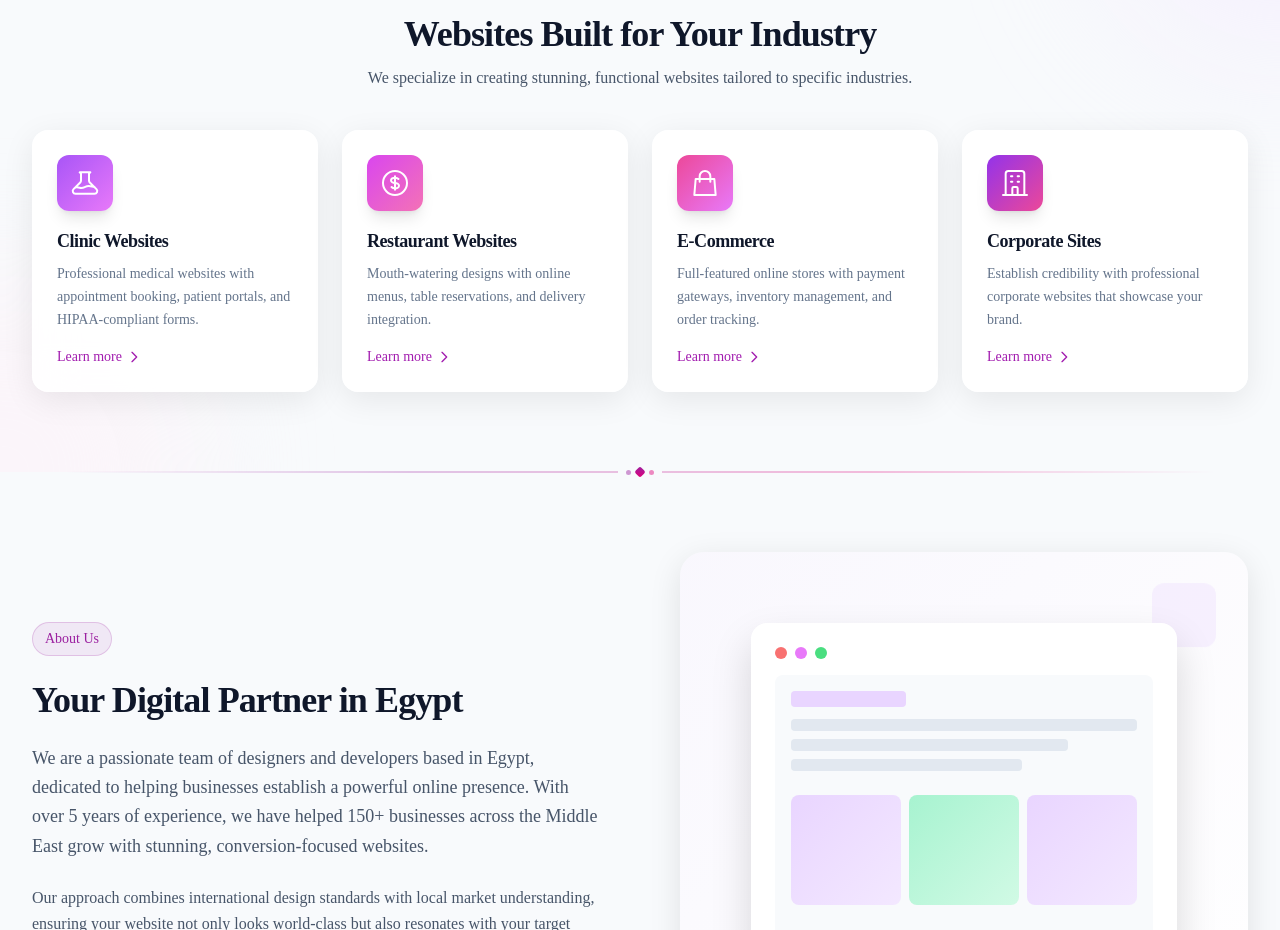
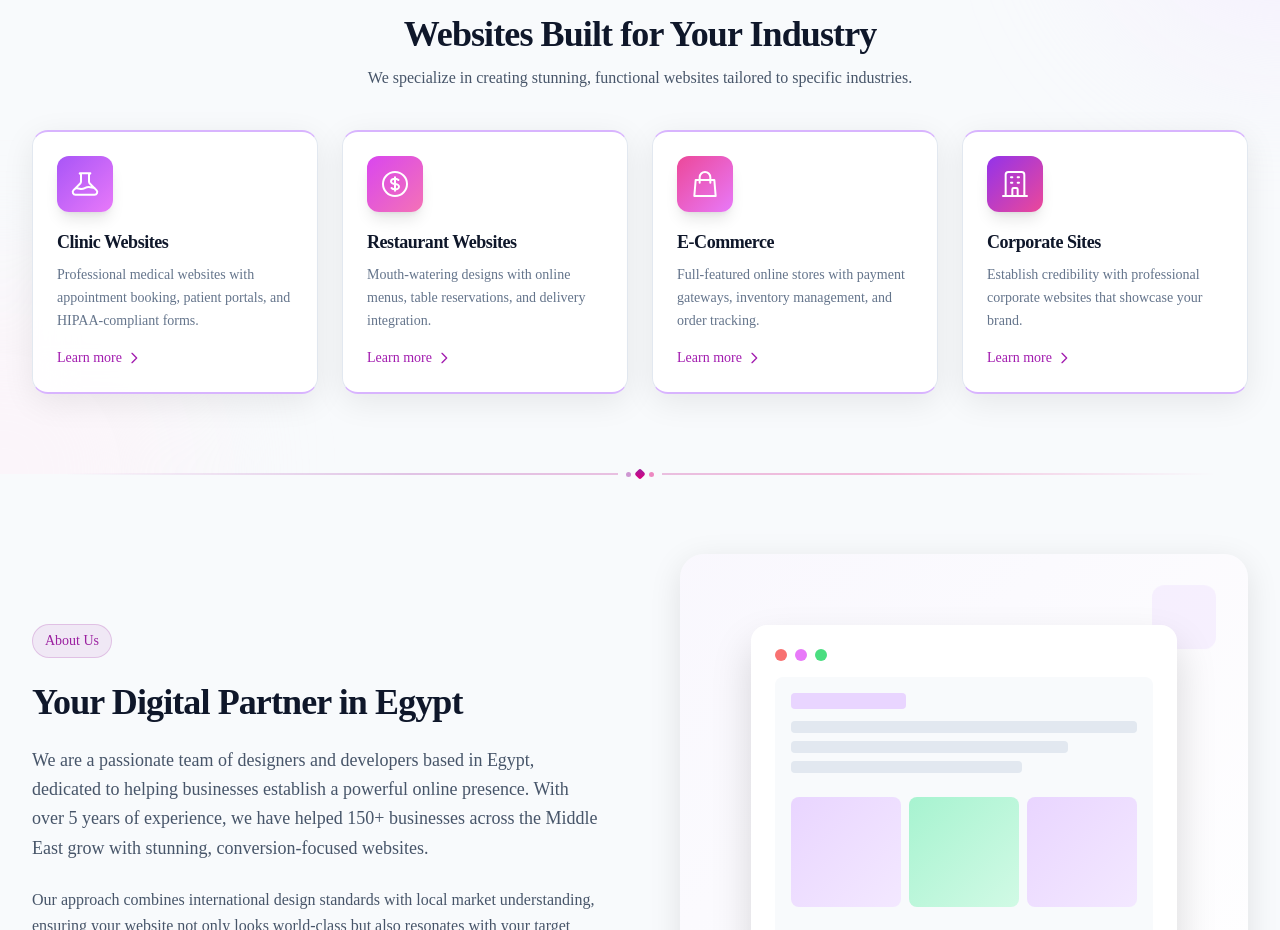
Before and after one commit to Amrwar/BerryGum, a Next.js app: page / in a window 1280 px wide. Shown: the part 824-1754 px from the top of the page. Built offline with nearby package versions, Linux system fonts and the light colour scheme.

Commit message:
Add purple top/bottom borders to Our Services cards

```diff
--- a/app/page.tsx
+++ b/app/page.tsx
@@ -82,7 +82,7 @@ export default function HomePage() {
         <SectionHeader badge={t("services.badge")} title={t("services.title")} subtitle={t("services.subtitle")} />
         <div className="grid md:grid-cols-2 lg:grid-cols-4 gap-6">
           {services.map((service) => (
-            <Link key={service.title} href={service.href} className="group card p-6">
+            <Link key={service.title} href={service.href} className="group card p-6 border-t-2 border-b-2 border-t-purple-300 border-b-purple-300 border-l border-r border-l-slate-200 border-r-slate-200">
               <div className={`w-14 h-14 rounded-xl bg-gradient-to-br ${service.color} flex items-center justify-center text-white mb-4 group-hover:scale-110 transition-transform duration-300 shadow-lg`}>
                 {service.icon}
               </div>
```
